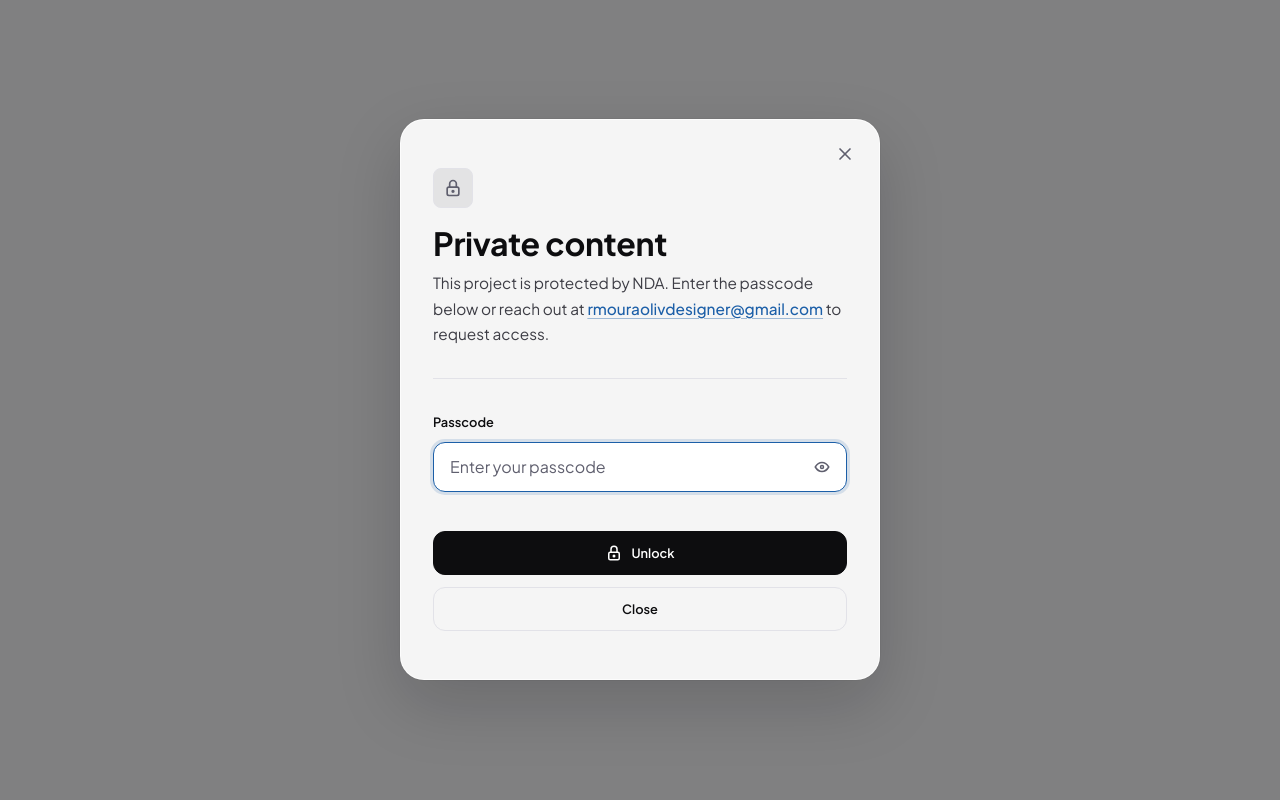
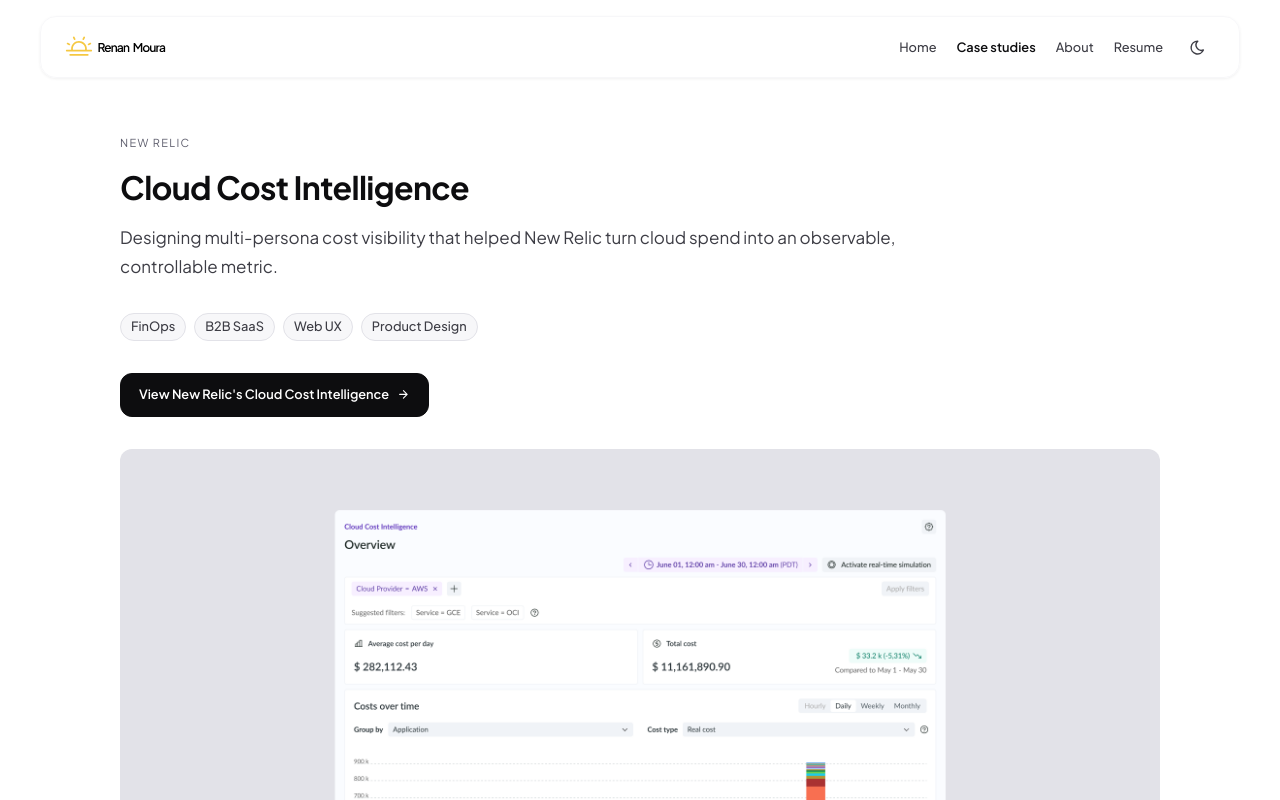
Before and after one commit to oliveira-designer/oliveira-designer.github.io, a website: page case-studies/cloud-cost-intelligence.html in a window 1280 px wide. Shown: the top 800 px of the page. Drawn offline with Linux system fonts and the light colour scheme.

Commit message:
removed password gate for all cases

```diff
--- a/case-studies/cloud-cost-intelligence.html
+++ b/case-studies/cloud-cost-intelligence.html
@@ -21,10 +21,6 @@
 
   <script src="../config.js"></script>
 
-  <!-- NDA gate — remove these three lines to make the page public -->
-  <link rel="stylesheet" href="../css/auth.css" />
-  <script>window.AUTH_RETURN = '../index.html';</script>
-  <script src="../js/auth.js"></script>
 </head>
 
 <body>
```
Also changed, not shown: case-studies/dotz backup.html (+0 -4 lines), case-studies/dotz.html (+0 -4 lines), case-studies/sb-home-redesign.html (+0 -4 lines).
